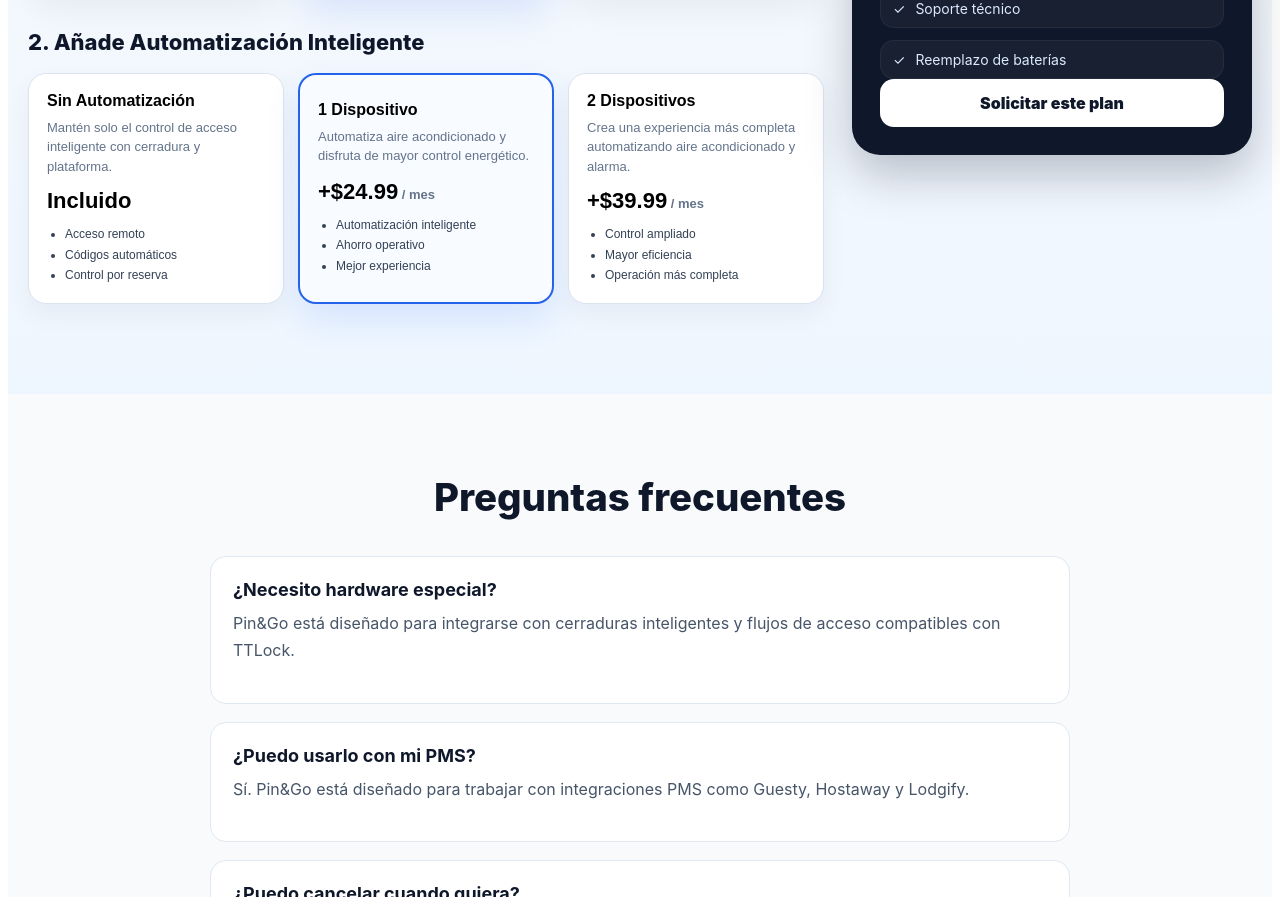
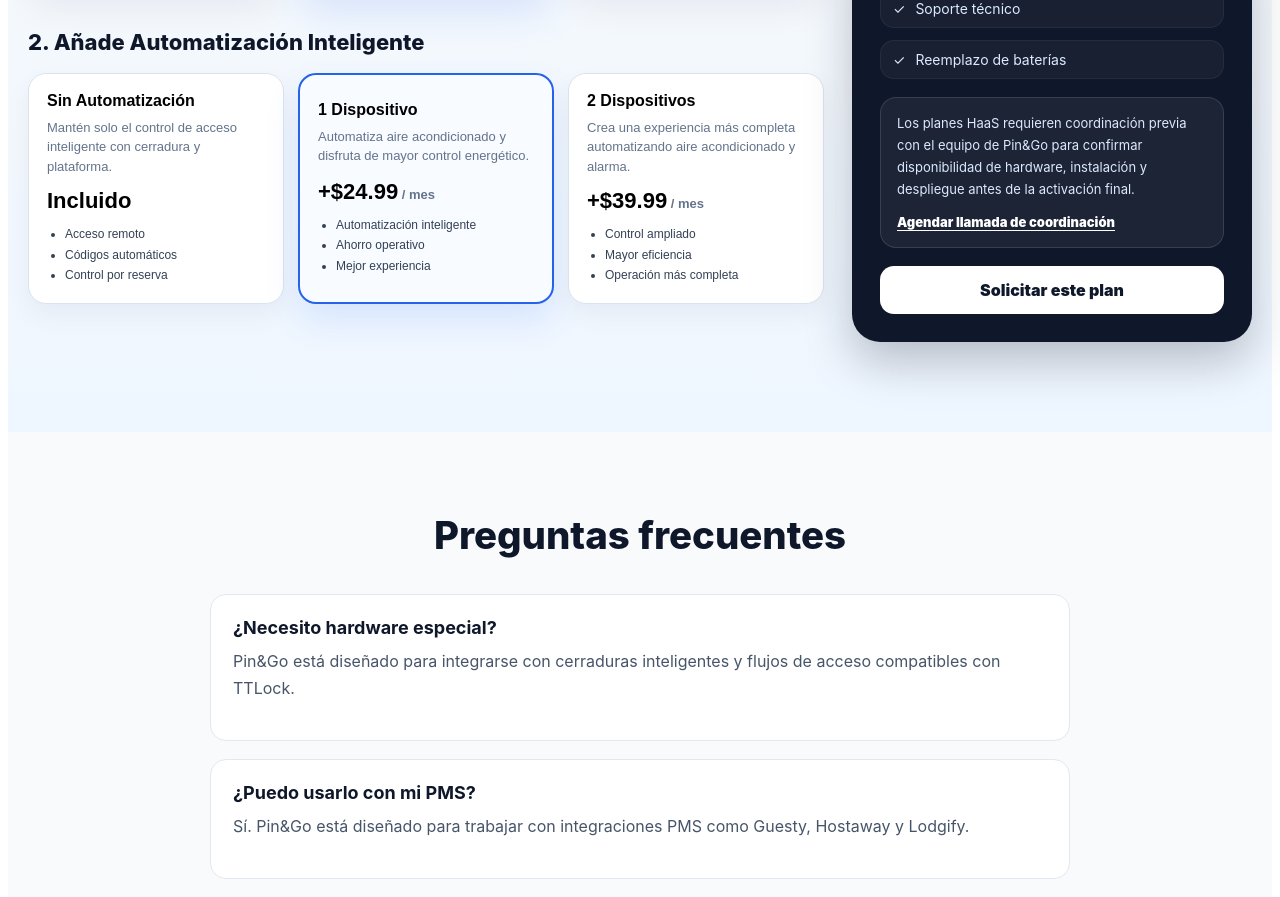
Before and after one commit to freddiefernandezmaysonet-netizen/pin-go-dashboard, a React (Vite) app: page /home in a window 1280 px wide. Shown: the part 4245-5142 px from the top of the page. Built offline with nearby package versions, Linux system fonts and the light colour scheme; no server answers.

Commit message:
Add HaaS deployment coordination notice

```diff
--- a/src/components/HaasConfigurator.tsx
+++ b/src/components/HaasConfigurator.tsx
@@ -348,7 +348,20 @@ export default function HaasConfigurator({ lang }: Props) {
     </span>
   </div>
 </div>
-            <a href={signupUrl} style={styles.cta}>
+            <div style={styles.deploymentNotice}>
+  {lang === "es"
+    ? "Los planes HaaS requieren coordinación previa con el equipo de Pin&Go para confirmar disponibilidad de hardware, instalación y despliegue antes de la activación final."
+    : "HaaS plans require coordination with the Pin&Go team to confirm hardware availability, installation scheduling, and deployment logistics before final activation."}
+
+  <div style={{ marginTop: 10 }}>
+    <a href="/book-demo" style={styles.deploymentLink}>
+      {lang === "es"
+        ? "Agendar llamada de coordinación"
+        : "Schedule a coordination call"}
+    </a>
+  </div>
+</div>
+              <a href={signupUrl} style={styles.cta}>
               {lang === "es" ? "Solicitar este plan" : "Request this plan"}
             </a>
           </aside>
@@ -586,8 +599,27 @@ layout: {
   borderRadius: 14,
   fontSize: 13,
   lineHeight: 1.6,
+  },
+ deploymentNotice: {
+  marginTop: 18,
+  marginBottom: 18,
+  background: "rgba(255,255,255,0.06)",
+  border: "1px solid rgba(255,255,255,0.12)",
+  color: "#dbeafe",
+  padding: "14px 16px",
+  borderRadius: 16,
+  fontSize: 13,
+  lineHeight: 1.7,
 },
- includedGrid: {
+
+deploymentLink: {
+  color: "#ffffff",
+  fontWeight: 900,
+  textDecoration: "underline",
+  textUnderlineOffset: 3,
+},
+
+includedGrid: {
   marginTop: 24,
   display: "grid",
   gap: 12,
```
